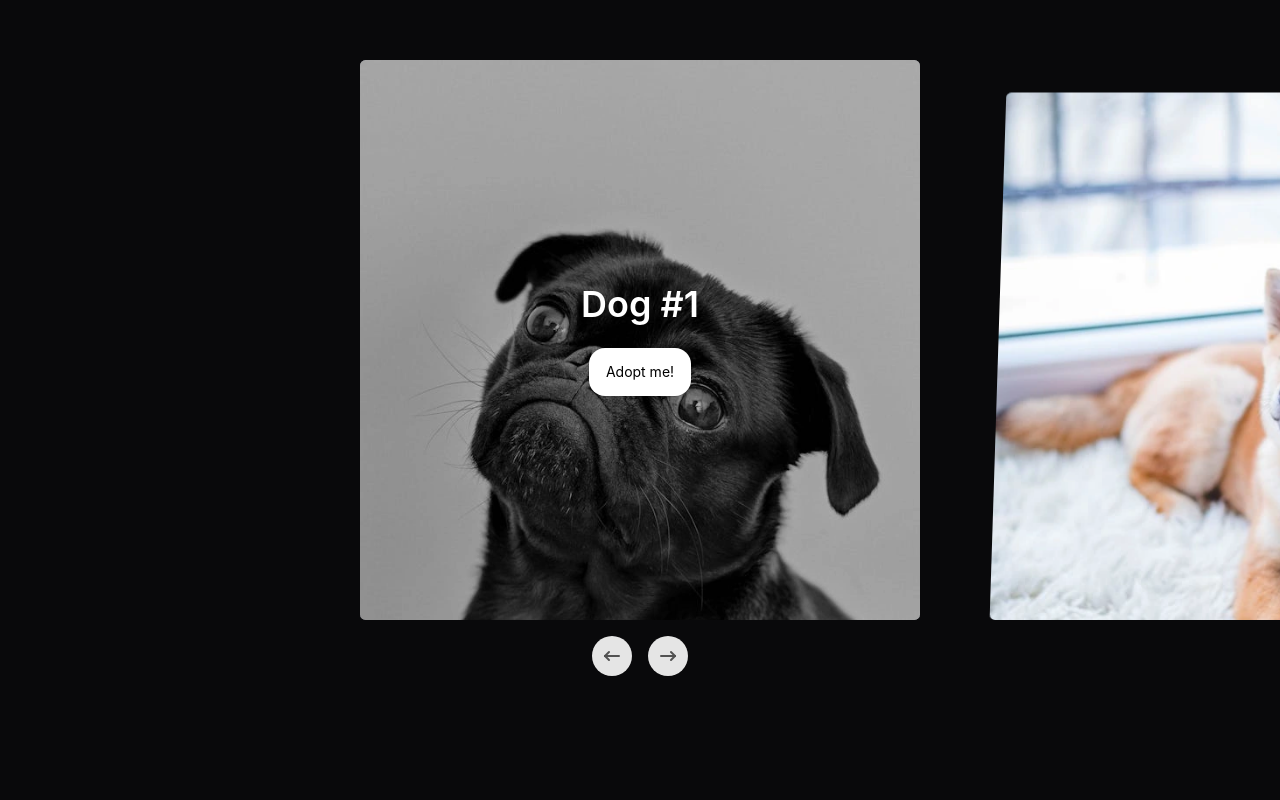
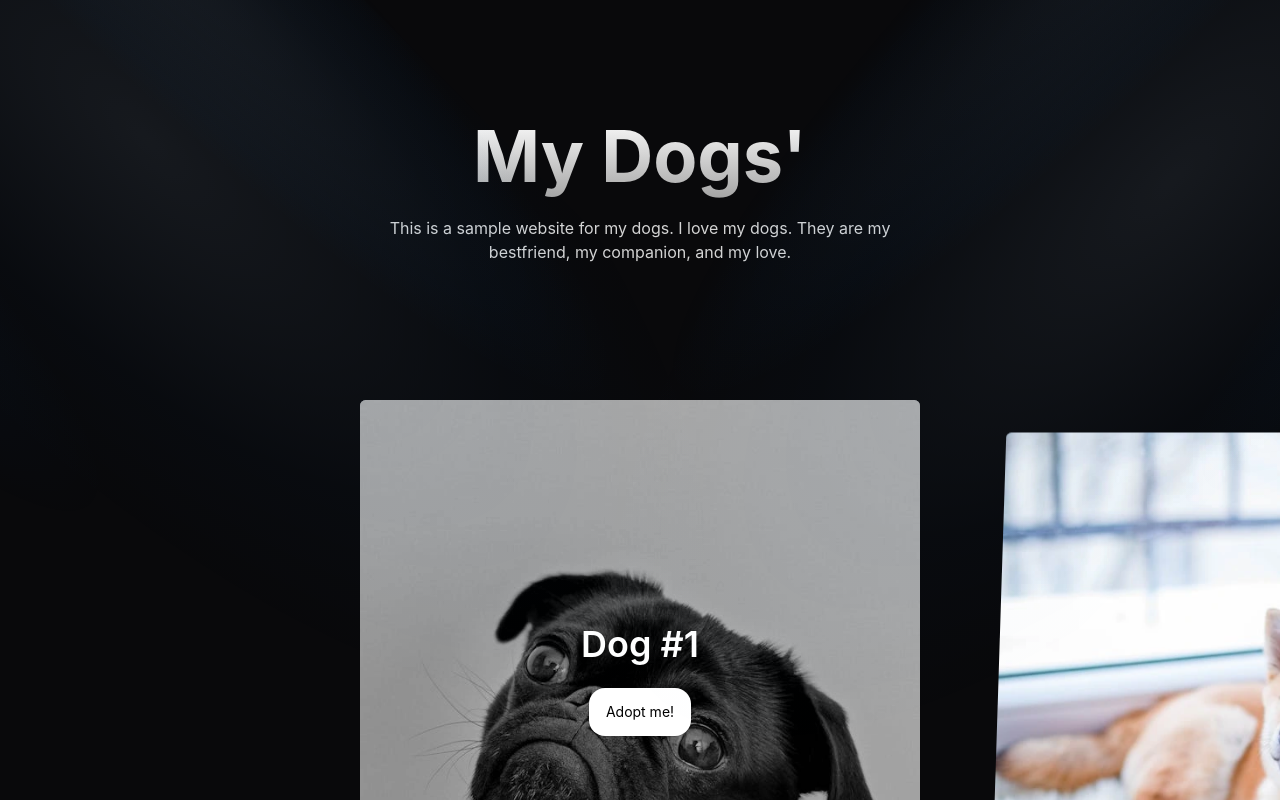
Before and after one commit to potakaaa/learn-aceternityui, a Next.js app: page / in a window 1280 px wide. Shown: the top 800 px of the page. Built offline with nearby package versions, Linux system fonts and the light colour scheme.

Commit message:
tested 5 components already

```diff
--- /dev/null
+++ b/src/app/components/Parallax.tsx
@@ -0,0 +1,23 @@
+import { HeroParallax } from "@/components/ui/hero-parallax";
+
+const prods = [
+  {
+    title: "Dog #1",
+    link: "github.com/potakaaa",
+    thumbnail: "/devPics/dog1.webp",
+  },
+  {
+    title: "Dog #2",
+    link: "github.com/potakaaa",
+    thumbnail: "/devPics/dog2.webp",
+  },
+  {
+    title: "Dog #3",
+    link: "github.com/potakaaa",
+    thumbnail: "/devPics/dog3.webp",
+  },
+];
+
+export default function Parallax() {
+  return <HeroParallax products={prods} />;
+}
--- a/src/app/components/PostGallery.tsx
+++ b/src/app/components/PostGallery.tsx
@@ -20,7 +20,7 @@ const posts = [
 
 export default function PostGallery() {
   return (
-    <div className="relative overflow-hidden w-full h-full pb-20 pt-5">
+    <div className="relative overflow-hidden w-full h-full pb-20 ">
       <Carousel slides={posts} />
     </div>
   );
--- a/src/app/page.tsx
+++ b/src/app/page.tsx
@@ -1,14 +1,33 @@
+import { Spotlight } from "@/components/ui/spotlight-new";
 import DevTooltip from "./components/DevTooltip";
+import Parallax from "./components/Parallax";
 import PostGallery from "./components/PostGallery";
 import ReviewCards from "./components/ReviewCards";
 
 export default function page() {
   return (
-    <div className="w-full min-h-screen bg-foreground flex justify-center items-center flex-col overflow-x-hidden space-y-10 py-10">
+    <div className="w-full min-h-screen bg-foreground flex justify-center items-center flex-col overflow-x-hidden space-y-10 py-10 antialiased relative">
+      <section className="h-full my-20">
+        <Spotlight />
+        <div className=" p-4 max-w-7xl  mx-auto relative z-10  w-full pt-20 md:pt-0">
+          <h1 className="text-4xl md:text-7xl font-bold text-center bg-clip-text text-transparent bg-gradient-to-b from-neutral-50 to-neutral-400 bg-opacity-50 h-20">
+            My Dogs'
+          </h1>
+          <p className="mt-4 font-normal text-base text-neutral-300 max-w-lg text-center mx-auto">
+            This is a sample website for my dogs. I love my dogs. They are my
+            bestfriend, my companion, and my love.
+          </p>
+        </div>
+      </section>
       <PostGallery />
       <ReviewCards />
-      <section className="flex flex-row ">
-        <DevTooltip />
+      <section className="flex flex-col justify-center items-center space-y-3 w-full">
+        <p className="text-primary-foreground text-center self-center font-medium">
+          Meet the team
+        </p>
+        <div className="flex flex-row ">
+          <DevTooltip />
+        </div>
       </section>
     </div>
   );
--- /dev/null
+++ b/src/components/ui/hero-parallax.tsx
@@ -0,0 +1,159 @@
+"use client";
+import React from "react";
+import {
+  motion,
+  useScroll,
+  useTransform,
+  useSpring,
+  MotionValue,
+} from "framer-motion";
+import Image from "next/image";
+import Link from "next/link";
+
+export const HeroParallax = ({
+  products,
+}: {
+  products: {
+    title: string;
+    link: string;
+    thumbnail: string;
+  }[];
+}) => {
+  const firstRow = products.slice(0, 5);
+  const secondRow = products.slice(5, 10);
+  const thirdRow = products.slice(10, 15);
+  const ref = React.useRef(null);
+  const { scrollYProgress } = useScroll({
+    target: ref,
+    offset: ["start start", "end start"],
+  });
+
+  const springConfig = { stiffness: 300, damping: 30, bounce: 100 };
+
+  const translateX = useSpring(
+    useTransform(scrollYProgress, [0, 1], [0, 1000]),
+    springConfig
+  );
+  const translateXReverse = useSpring(
+    useTransform(scrollYProgress, [0, 1], [0, -1000]),
+    springConfig
+  );
+  const rotateX = useSpring(
+    useTransform(scrollYProgress, [0, 0.2], [15, 0]),
+    springConfig
+  );
+  const opacity = useSpring(
+    useTransform(scrollYProgress, [0, 0.2], [0.2, 1]),
+    springConfig
+  );
+  const rotateZ = useSpring(
+    useTransform(scrollYProgress, [0, 0.2], [20, 0]),
+    springConfig
+  );
+  const translateY = useSpring(
+    useTransform(scrollYProgress, [0, 0.2], [-700, 500]),
+    springConfig
+  );
+  return (
+    <div
+      ref={ref}
+      className="h-[300vh] py-40 overflow-hidden  antialiased relative flex flex-col self-auto [perspective:1000px] [transform-style:preserve-3d]"
+    >
+      <Header />
+      <motion.div
+        style={{
+          rotateX,
+          rotateZ,
+          translateY,
+          opacity,
+        }}
+        className=""
+      >
+        <motion.div className="flex flex-row-reverse space-x-reverse space-x-20 mb-20">
+          {firstRow.map((product) => (
+            <ProductCard
+              product={product}
+              translate={translateX}
+              key={product.title}
+            />
+          ))}
+        </motion.div>
+        <motion.div className="flex flex-row  mb-20 space-x-20 ">
+          {secondRow.map((product) => (
+            <ProductCard
+              product={product}
+              translate={translateXReverse}
+              key={product.title}
+            />
+          ))}
+        </motion.div>
+        <motion.div className="flex flex-row-reverse space-x-reverse space-x-20">
+          {thirdRow.map((product) => (
+            <ProductCard
+              product={product}
+              translate={translateX}
+              key={product.title}
+            />
+          ))}
+        </motion.div>
+      </motion.div>
+    </div>
+  );
+};
+
+export const Header = () => {
+  return (
+    <div className="max-w-7xl relative mx-auto py-20 md:py-40 px-4 w-full  left-0 top-0">
+      <h1 className="text-2xl md:text-7xl font-bold dark:text-white">
+        The Ultimate <br /> development studio
+      </h1>
+      <p className="max-w-2xl text-base md:text-xl mt-8 dark:text-neutral-200">
+        We build beautiful products with the latest technologies and frameworks.
+        We are a team of passionate developers and designers that love to build
+        amazing products.
+      </p>
+    </div>
+  );
+};
+
+export const ProductCard = ({
+  product,
+  translate,
+}: {
+  product: {
+    title: string;
+    link: string;
+    thumbnail: string;
+  };
+  translate: MotionValue<number>;
+}) => {
+  return (
+    <motion.div
+      style={{
+        x: translate,
+      }}
+      whileHover={{
+        y: -20,
+      }}
+      key={product.title}
+      className="group/product h-96 w-[30rem] relative flex-shrink-0"
+    >
+      <Link
+        href={product.link}
+        className="block group-hover/product:shadow-2xl "
+      >
+        <Image
+          src={product.thumbnail}
+          height="600"
+          width="600"
+          className="object-cover object-left-top absolute h-full w-full inset-0"
+          alt={product.title}
+        />
+      </Link>
+      <div className="absolute inset-0 h-full w-full opacity-0 group-hover/product:opacity-80 bg-black pointer-events-none"></div>
+      <h2 className="absolute bottom-4 left-4 opacity-0 group-hover/product:opacity-100 text-white">
+        {product.title}
+      </h2>
+    </motion.div>
+  );
+};
--- /dev/null
+++ b/src/components/ui/spotlight-new.tsx
@@ -0,0 +1,128 @@
+"use client";
+import React from "react";
+import { motion } from "framer-motion";
+
+type SpotlightProps = {
+  gradientFirst?: string;
+  gradientSecond?: string;
+  gradientThird?: string;
+  translateY?: number;
+  width?: number;
+  height?: number;
+  smallWidth?: number;
+  duration?: number;
+  xOffset?: number;
+};
+
+export const Spotlight = ({
+  gradientFirst = "radial-gradient(68.54% 68.72% at 55.02% 31.46%, hsla(210, 100%, 85%, .08) 0, hsla(210, 100%, 55%, .02) 50%, hsla(210, 100%, 45%, 0) 80%)",
+  gradientSecond = "radial-gradient(50% 50% at 50% 50%, hsla(210, 100%, 85%, .06) 0, hsla(210, 100%, 55%, .02) 80%, transparent 100%)",
+  gradientThird = "radial-gradient(50% 50% at 50% 50%, hsla(210, 100%, 85%, .04) 0, hsla(210, 100%, 45%, .02) 80%, transparent 100%)",
+  translateY = -350,
+  width = 560,
+  height = 1380,
+  smallWidth = 240,
+  duration = 7,
+  xOffset = 100,
+}: SpotlightProps = {}) => {
+  return (
+    <motion.div
+      initial={{
+        opacity: 0,
+      }}
+      animate={{
+        opacity: 1,
+      }}
+      transition={{
+        duration: 1.5,
+      }}
+      className="pointer-events-none absolute inset-0 h-full w-full"
+    >
+      <motion.div
+        animate={{
+          x: [0, xOffset, 0],
+        }}
+        transition={{
+          duration,
+          repeat: Infinity,
+          repeatType: "reverse",
+          ease: "easeInOut",
+        }}
+        className="absolute top-0 left-0 w-screen h-screen z-40 pointer-events-none"
+      >
+        <div
+          style={{
+            transform: `translateY(${translateY}px) rotate(-45deg)`,
+            background: gradientFirst,
+            width: `${width}px`,
+            height: `${height}px`,
+          }}
+          className={`absolute top-0 left-0`}
+        />
+
+        <div
+          style={{
+            transform: "rotate(-45deg) translate(5%, -50%)",
+            background: gradientSecond,
+            width: `${smallWidth}px`,
+            height: `${height}px`,
+          }}
+          className={`absolute top-0 left-0 origin-top-left`}
+        />
+
+        <div
+          style={{
+            transform: "rotate(-45deg) translate(-180%, -70%)",
+            background: gradientThird,
+            width: `${smallWidth}px`,
+            height: `${height}px`,
+          }}
+          className={`absolute top-0 left-0 origin-top-left`}
+        />
+      </motion.div>
+
+      <motion.div
+        animate={{
+          x: [0, -xOffset, 0],
+        }}
+        transition={{
+          duration,
+          repeat: Infinity,
+          repeatType: "reverse",
+          ease: "easeInOut",
+        }}
+        className="absolute top-0 right-0 w-screen h-screen z-40 pointer-events-none"
+      >
+        <div
+          style={{
+            transform: `translateY(${translateY}px) rotate(45deg)`,
+            background: gradientFirst,
+            width: `${width}px`,
+            height: `${height}px`,
+          }}
+          className={`absolute top-0 right-0`}
+        />
+
+        <div
+          style={{
+            transform: "rotate(45deg) translate(-5%, -50%)",
+            background: gradientSecond,
+            width: `${smallWidth}px`,
+            height: `${height}px`,
+          }}
+          className={`absolute top-0 right-0 origin-top-right`}
+        />
+
+        <div
+          style={{
+            transform: "rotate(45deg) translate(180%, -70%)",
+            background: gradientThird,
+            width: `${smallWidth}px`,
+            height: `${height}px`,
+          }}
+          className={`absolute top-0 right-0 origin-top-right`}
+        />
+      </motion.div>
+    </motion.div>
+  );
+};
```
